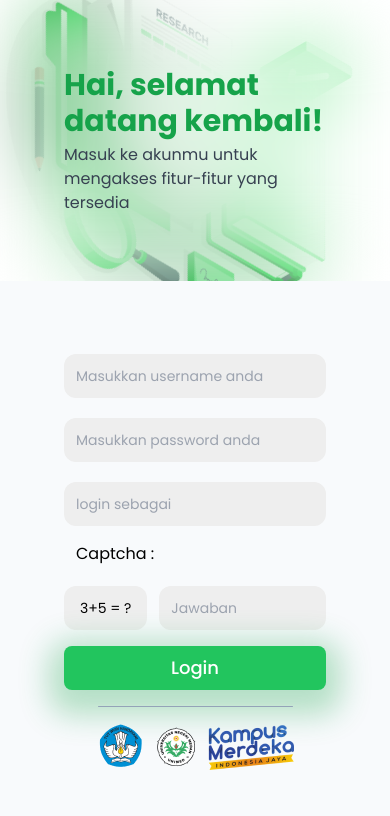
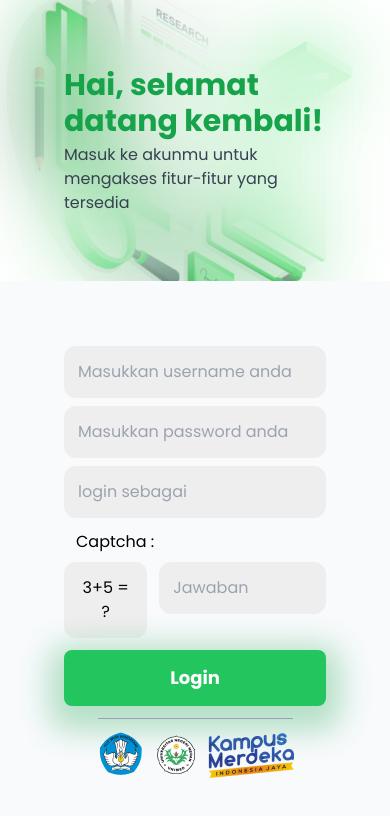
Before and after one commit to fhrrrzy/Akad-Login, a website: page index.html in a window 390 px wide. Drawn offline with Linux system fonts and the light colour scheme.

Commit message:
mobile finish

```diff
--- a/index.html
+++ b/index.html
@@ -21,18 +21,18 @@
                 </div>
             </div>
         </div>
-        <div class="basis-4/6 w-full bg-slate-50 relative px-5">
+        <div class="basis-4/6 w-full bg-slate-50 relative">
             <form action="" class="absolute inset-0 flex justify-center items-center w-full flex-wrap gap-2">
-                <div class="flex flex-wrap gap-4 justify-center">
-                    <div class="flex flex-wrap gap-5 justify-center px-16">
+                <div class="flex flex-wrap gap-3 sm:gap-5 justify-center">
+                    <div class="flex flex-wrap gap-2 sm:gap-4 justify-center px-16">
                         <div class="form-group w-full">
-                            <input type="text" class="w-full p-3 text-sm sm:p-5 bg-[#EEEEEE] rounded-xl focus:outline-2 focus:outline-green-400 focus:bg-white duration-300" placeholder="Masukkan username anda">
+                            <input type="text" class="w-full p-3.5 sm:p-5 bg-[#EEEEEE] rounded-xl focus:outline-2 focus:outline-green-400 focus:bg-white duration-300" placeholder="Masukkan username anda">
                         </div>
                         <div class="form-group w-full">
-                            <input type="text" class="w-full p-3 text-sm sm:p-5 bg-[#EEEEEE] rounded-xl focus:outline-2 focus:outline-green-400 focus:bg-white duration-300" placeholder="Masukkan password anda">
+                            <input type="text" class="w-full p-3.5 sm:p-5 bg-[#EEEEEE] rounded-xl focus:outline-2 focus:outline-green-400 focus:bg-white duration-300" placeholder="Masukkan password anda">
                         </div>
                         <div class="form-group w-full">
-                            <select type="text" class="w-full p-3 text-sm sm:p-5 bg-[#EEEEEE] rounded-xl focus:outline-2 focus:outline-green-400 focus:bg-white duration-300 appearance-none text-gray-400 focus:text-black aria-selected:text-black">
+                            <select type="text" class="w-full p-3.5 sm:p-5 bg-[#EEEEEE] rounded-xl focus:outline-2 focus:outline-green-400 focus:bg-white duration-300 appearance-none text-gray-400 focus:text-black aria-selected:text-black">
                                 <option value="" class="" disabled selected>login sebagai</option>
                                 <option value="" class="px-5 py-3">mahasiswa</option>
                                 <option value="" class="px-5 py-3">mahasiswa</option>
@@ -42,19 +42,19 @@
                             </select>
                         </div>
                     </div>
-                    <div class="flex flex-wrap gap-5 justify-center w-full px-16">
+                    <div class="flex flex-wrap gap-2 sm:gap-4 justify-center w-full px-16">
                         <label for="captcha" class="text-left w-full px-3">Captcha :</label>
                         <div class="flex gap-3 w-full">
                             <div class="form-group basis-2/6">
-                                <div type="text" class="w-full p-3 text-sm sm:p-5 bg-[#EEEEEE] rounded-xl focus:outline-2 text-center focus:outline-green-400 focus:bg-white duration-300"> 3+5 = ?</div>
+                                <div type="text" class="w-full p-3.5 sm:p-5 bg-[#EEEEEE] rounded-xl focus:outline-2 text-center focus:outline-green-400 focus:bg-white duration-300"> 3+5 = ?</div>
                             </div>
                             <div class="form-group basis-4/6">
-                                <input type="text" class="w-full p-3 text-sm sm:p-5 bg-[#EEEEEE] rounded-xl focus:outline-2 focus:outline-green-400 focus:bg-white duration-300" placeholder="Jawaban">
+                                <input type="text" class="w-full p-3.5 sm:p-5 bg-[#EEEEEE] rounded-xl focus:outline-2 focus:outline-green-400 focus:bg-white duration-300" placeholder="Jawaban">
                             </div>
                         </div>
                     </div>
-                    <div class="flex flex-wrap gap-5 justify-center w-full px-16">
-                        <button class="px-4 font-medium py-2 md:px-5 md:py-4 bg-green-500 w-full rounded-lg text-white sm:font-bold text-lg shadow-[0_10px_30px_15px_rgba(22,163,74,0.3)] duration-200 hover:bg-green-600 hover:text-gray-200">Login</button>
+                    <div class="flex flex-wrap gap-2 sm:gap-4 justify-center w-full px-16">
+                        <button class="p-3.5 md:p-5 text-center bg-green-500 w-full rounded-lg text-white font-bold text-lg shadow-[0_10px_30px_15px_rgba(22,163,74,0.3)] duration-200 hover:bg-green-600 hover:text-gray-200">Login</button>
                     </div>
                     <div class="flex justify-center w-full">
                         <div class="h-[1px] rounded-full w-1/2 mx-auto bg-slate-400"></div>
```
Also changed, not shown: dist/css/app.css.
